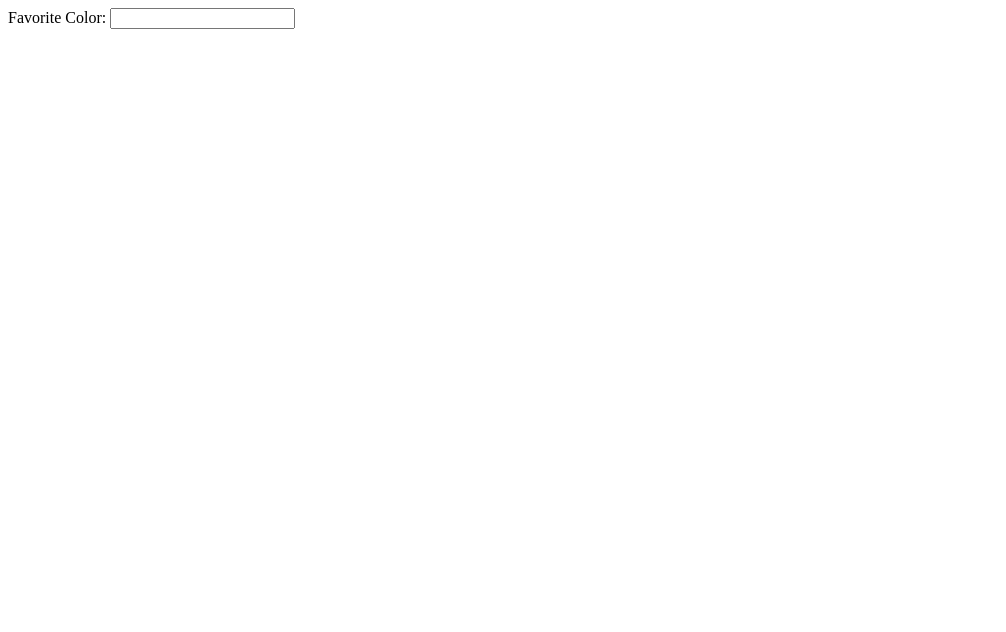
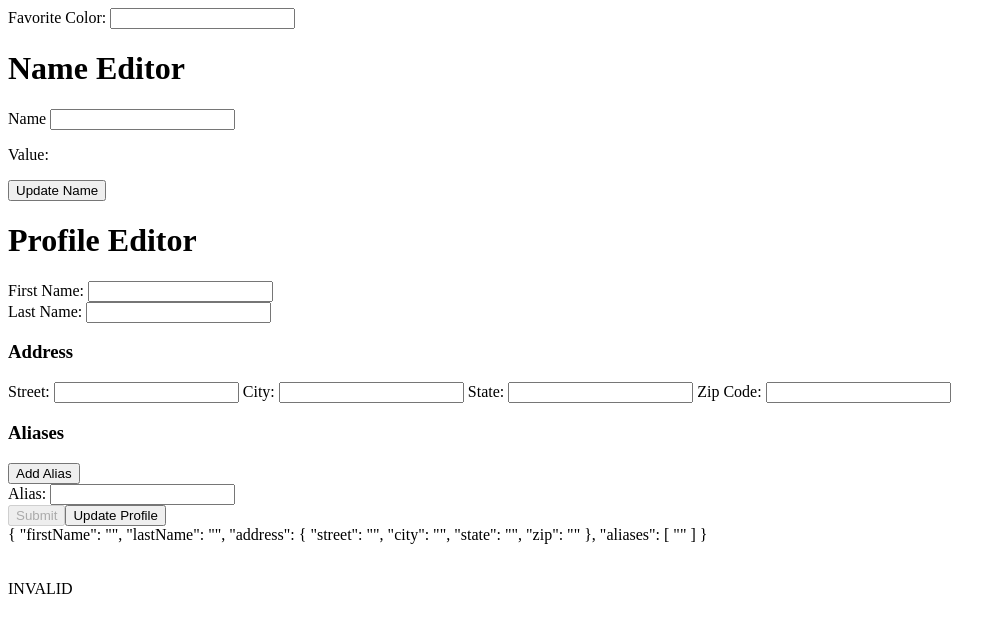
Before and after one commit to alexesca/angular-reactive-form-app, an Angular app: page / in a window 1280 px wide. Shown: the top 632 px of the page, without its empty margins (0-1006 px from the left). Built offline with nearby package versions, Linux system fonts and the light colour scheme.

Commit message:
Reactive forms (#1)
* Added profile editor component
Added profile editor group form

* Added nested group to form

* Adde dform builder and validation

* Added form array

```diff
--- a/src/app/app.component.html
+++ b/src/app/app.component.html
@@ -1 +1,11 @@
 Favorite Color: <input type="text" [formControl]="favoriteColorControl">
+
+
+
+<h1>Name Editor</h1>
+<app-name-editor></app-name-editor>
+
+
+
+<h1>Profile Editor</h1>
+<app-profile-editor></app-profile-editor>
--- a/src/app/app.module.ts
+++ b/src/app/app.module.ts
@@ -3,10 +3,14 @@ import { NgModule } from '@angular/core';
 
 import { AppComponent } from './app.component';
 import { ReactiveFormsModule } from '@angular/forms';
+import { NameEditorComponent } from './name-editor/name-editor.component';
+import { ProfileEditorComponent } from './profile-editor/profile-editor.component';
 
 @NgModule({
   declarations: [
-    AppComponent
+    AppComponent,
+    NameEditorComponent,
+    ProfileEditorComponent
   ],
   imports: [
     BrowserModule,
--- /dev/null
+++ b/src/app/name-editor/name-editor.component.html
@@ -0,0 +1,10 @@
+<label>
+    Name
+    <input type="text" [formControl]="name">
+</label>
+<p>
+    Value: {{ name.value }}
+</p>
+<p>
+    <button (click)="updateName()">Update Name</button>
+</p>
--- /dev/null
+++ b/src/app/name-editor/name-editor.component.ts
@@ -0,0 +1,22 @@
+import { Component, OnInit } from '@angular/core';
+import { FormControl } from '@angular/forms';
+
+@Component({
+  selector: 'app-name-editor',
+  templateUrl: './name-editor.component.html',
+  styleUrls: ['./name-editor.component.scss']
+})
+export class NameEditorComponent implements OnInit {
+
+  name = new FormControl('');
+
+  constructor() { }
+
+  ngOnInit(): void {
+  }
+
+  updateName() {
+    this.name.setValue('Nancy')
+  }
+
+}
--- /dev/null
+++ b/src/app/profile-editor/profile-editor.component.html
@@ -0,0 +1,56 @@
+<form [formGroup]="profileForm" (ngSubmit)="onSubmit()">
+    <label>
+        First Name:
+        <input type="text" formControlName="firstName" required>
+    </label><br>
+    <label>
+        Last Name:
+        <input type="text" formControlName="lastName">
+    </label>
+
+
+    <div formGroupName="address">
+        <h3>Address</h3>
+
+        <label>
+            Street:
+            <input type="text" formControlName="street">
+        </label>
+
+        <label>
+            City:
+            <input type="text" formControlName="city">
+        </label>
+
+        <label>
+            State:
+            <input type="text" formControlName="state">
+        </label>
+
+        <label>
+            Zip Code:
+            <input type="text" formControlName="zip">
+        </label>
+    </div>
+
+    <div formArrayName="aliases">
+        <h3>Aliases</h3> <button (click)="addAlias()">Add Alias</button>
+        <div *ngFor="let alias of aliases.controls; let i=index">
+            <!-- The repeated alias template -->
+            <label>
+                Alias:
+                <input type="text" [formControlName]="i">
+            </label>
+        </div>
+    </div>
+
+    <button type="submit" [disabled]="!profileForm.valid">Submit</button>
+    <button (click)="updateProfile()">Update Profile</button>
+</form>
+
+
+{{profileForm.value | json}}
+<br>
+<br>
+<br>
+{{profileForm.status}}
--- /dev/null
+++ b/src/app/profile-editor/profile-editor.component.ts
@@ -0,0 +1,56 @@
+import { Component, OnInit } from '@angular/core';
+import { Validators, FormBuilder, FormArray } from '@angular/forms';
+
+
+@Component({
+  selector: 'app-profile-editor',
+  templateUrl: './profile-editor.component.html',
+  styleUrls: ['./profile-editor.component.scss']
+})
+export class ProfileEditorComponent implements OnInit {
+
+  profileForm = this.formBuilder.group({
+    firstName: ['', Validators.required],
+    lastName: '',
+    address: this.formBuilder.group({
+      street: '',
+      city: '',
+      state: '',
+      zip: ''
+    }),
+    aliases: this.formBuilder.array([
+      this.formBuilder.control('')
+    ])
+  })
+
+  get aliases() {
+    return this.profileForm.get('aliases') as FormArray
+  }
+
+  constructor(public formBuilder: FormBuilder) { }
+
+  ngOnInit(): void {
+  }
+
+  onSubmit() {
+    console.warn(this.profileForm.value)
+  }
+
+  updateProfile() {
+    this.profileForm.patchValue({
+      firstName: 'Nancy',
+      address: {
+        street: '491 W 19th st'
+      }
+    })
+  }
+
+  addAlias() {
+    this.aliases.push(
+      this.formBuilder.control('')
+    )
+  }
+
+
+
+}
```
Also changed, not shown: src/app/name-editor/name-editor.component.scss (added), src/app/profile-editor/profile-editor.component.scss (added), 2 other files (tests, documents, lock files or other folders).
